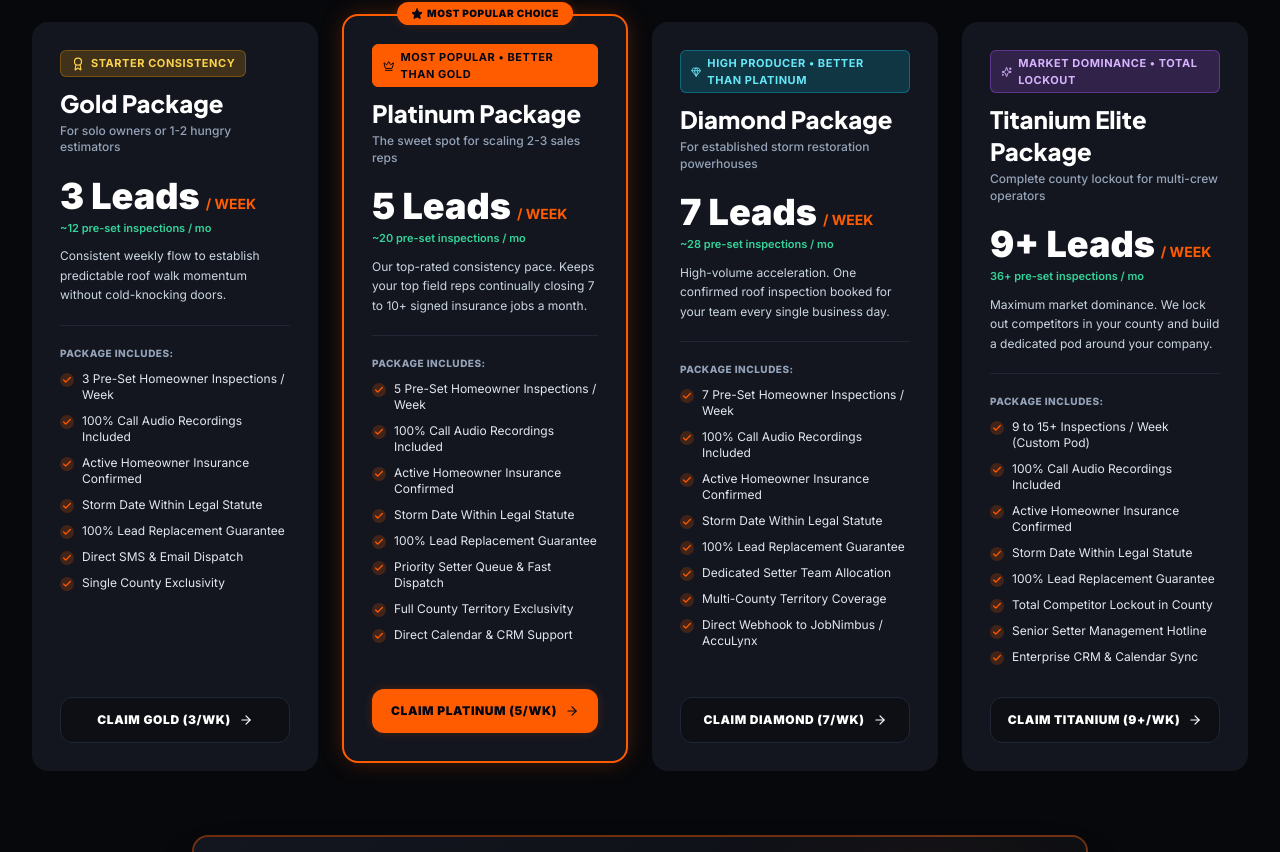
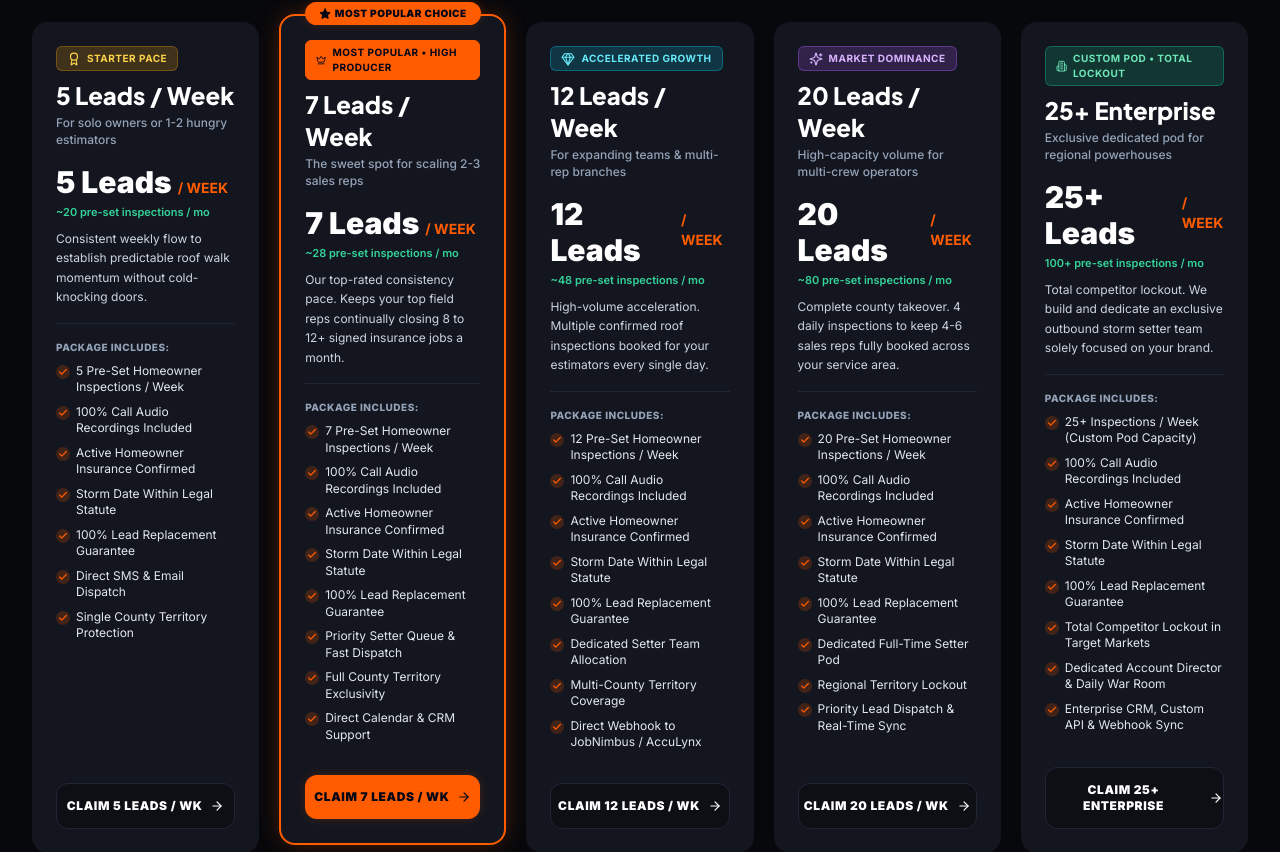
Before and after one commit to farmadvisorar-ux/freshleads-site, a React (Vite) app: page / in a window 1280 px wide. Shown: the part 7452-8304 px from the top of the page. Built offline with nearby package versions, Linux system fonts and the light colour scheme.

Commit message:
Update lead packages to 5/wk, 7/wk, 12/wk, 20/wk, and 25+ Enterprise

```diff
--- a/src/components/PricingTiers.jsx
+++ b/src/components/PricingTiers.jsx
@@ -9,7 +9,7 @@ export default function PricingTiers({ onOpenTerritoryModal, onNavigateToPrivacy
     companyName: '',
     phone: '',
     email: '',
-    leadVolume: 'Platinum Package (5 Leads / Week)',
+    leadVolume: '7 Leads / Week Package',
     zipOrCounty: '',
     smsConsent: false
   });
@@ -18,44 +18,44 @@ export default function PricingTiers({ onOpenTerritoryModal, onNavigateToPrivacy
 
   const tiers = [
     {
-      id: "gold",
-      name: "Gold Package",
+      id: "5-leads",
+      name: "5 Leads / Week",
       icon: Award,
-      badgeText: "Starter Consistency",
+      badgeText: "Starter Pace",
       badgeColor: "bg-amber-500/20 text-amber-300 border-amber-500/30",
       accentBorder: "border-amber-500/30 hover:border-amber-400/80",
       tagline: "For solo owners or 1-2 hungry estimators",
-      volume: "3 Leads",
+      volume: "5 Leads",
       frequency: "/ week",
-      monthlyEquivalent: "~12 pre-set inspections / mo",
+      monthlyEquivalent: "~20 pre-set inspections / mo",
       description: "Consistent weekly flow to establish predictable roof walk momentum without cold-knocking doors.",
       popular: false,
       features: [
-        "3 Pre-Set Homeowner Inspections / Week",
+        "5 Pre-Set Homeowner Inspections / Week",
         "100% Call Audio Recordings Included",
         "Active Homeowner Insurance Confirmed",
         "Storm Date Within Legal Statute",
         "100% Lead Replacement Guarantee",
         "Direct SMS & Email Dispatch",
-        "Single County Exclusivity"
+        "Single County Territory Protection"
       ],
-      cta: "Claim Gold (3/wk)"
+      cta: "Claim 5 Leads / Wk"
     },
     {
-      id: "platinum",
-      name: "Platinum Package",
+      id: "7-leads",
+      name: "7 Leads / Week",
       icon: Crown,
-      badgeText: "Most Popular • Better Than Gold",
+      badgeText: "Most Popular • High Producer",
       badgeColor: "bg-fresh-orange text-slate-950 font-black border-fresh-orange",
       accentBorder: "border-2 border-fresh-orange shadow-orange-glow",
       tagline: "The sweet spot for scaling 2-3 sales reps",
-      volume: "5 Leads",
+      volume: "7 Leads",
       frequency: "/ week",
-      monthlyEquivalent: "~20 pre-set inspections / mo",
-      description: "Our top-rated consistency pace. Keeps your top field reps continually closing 7 to 10+ signed insurance jobs a month.",
+      monthlyEquivalent: "~28 pre-set inspections / mo",
+      description: "Our top-rated consistency pace. Keeps your top field reps continually closing 8 to 12+ signed insurance jobs a month.",
       popular: true,
       features: [
-        "5 Pre-Set Homeowner Inspections / Week",
+        "7 Pre-Set Homeowner Inspections / Week",
         "100% Call Audio Recordings Included",
         "Active Homeowner Insurance Confirmed",
         "Storm Date Within Legal Statute",
@@ -64,23 +64,23 @@ export default function PricingTiers({ onOpenTerritoryModal, onNavigateToPrivacy
         "Full County Territory Exclusivity",
         "Direct Calendar & CRM Support"
       ],
-      cta: "Claim Platinum (5/wk)"
+      cta: "Claim 7 Leads / Wk"
     },
     {
-      id: "diamond",
-      name: "Diamond Package",
+      id: "12-leads",
+      name: "12 Leads / Week",
       icon: Gem,
-      badgeText: "High Producer • Better Than Platinum",
+      badgeText: "Accelerated Growth",
       badgeColor: "bg-cyan-500/20 text-cyan-300 border-cyan-500/40",
       accentBorder: "border-cyan-500/30 hover:border-cyan-400/80",
-      tagline: "For established storm restoration powerhouses",
-      volume: "7 Leads",
+      tagline: "For expanding teams & multi-rep branches",
+      volume: "12 Leads",
       frequency: "/ week",
-      monthlyEquivalent: "~28 pre-set inspections / mo",
-      description: "High-volume acceleration. One confirmed roof inspection booked for your team every single business day.",
+      monthlyEquivalent: "~48 pre-set inspections / mo",
+      description: "High-volume acceleration. Multiple confirmed roof inspections booked for your estimators every single day.",
       popular: false,
       features: [
-        "7 Pre-Set Homeowner Inspections / Week",
+        "12 Pre-Set Homeowner Inspections / Week",
         "100% Call Audio Recordings Included",
         "Active Homeowner Insurance Confirmed",
         "Storm Date Within Legal Statute",
@@ -89,32 +89,57 @@ export default function PricingTiers({ onOpenTerritoryModal, onNavigateToPrivacy
         "Multi-County Territory Coverage",
         "Direct Webhook to JobNimbus / AccuLynx"
       ],
-      cta: "Claim Diamond (7/wk)"
+      cta: "Claim 12 Leads / Wk"
     },
     {
-      id: "titanium",
-      name: "Titanium Elite Package",
+      id: "20-leads",
+      name: "20 Leads / Week",
       icon: Sparkles,
-      badgeText: "Market Dominance • Total Lockout",
+      badgeText: "Market Dominance",
       badgeColor: "bg-purple-500/20 text-purple-300 border-purple-500/40",
       accentBorder: "border-purple-500/30 hover:border-purple-400/80",
-      tagline: "Complete county lockout for multi-crew operators",
-      volume: "9+ Leads",
+      tagline: "High-capacity volume for multi-crew operators",
+      volume: "20 Leads",
       frequency: "/ week",
-      monthlyEquivalent: "36+ pre-set inspections / mo",
-      description: "Maximum market dominance. We lock out competitors in your county and build a dedicated pod around your company.",
+      monthlyEquivalent: "~80 pre-set inspections / mo",
+      description: "Complete county takeover. 4 daily inspections to keep 4-6 sales reps fully booked across your service area.",
       popular: false,
       features: [
-        "9 to 15+ Inspections / Week (Custom Pod)",
+        "20 Pre-Set Homeowner Inspections / Week",
         "100% Call Audio Recordings Included",
         "Active Homeowner Insurance Confirmed",
         "Storm Date Within Legal Statute",
         "100% Lead Replacement Guarantee",
-        "Total Competitor Lockout in County",
-        "Senior Setter Management Hotline",
-        "Enterprise CRM & Calendar Sync"
+        "Dedicated Full-Time Setter Pod",
+        "Regional Territory Lockout",
+        "Priority Lead Dispatch & Real-Time Sync"
       ],
-      cta: "Claim Titanium (9+/wk)"
+      cta: "Claim 20 Leads / Wk"
+    },
+    {
+      id: "25-enterprise",
+      name: "25+ Enterprise",
+      icon: Building2,
+      badgeText: "Custom Pod • Total Lockout",
+      badgeColor: "bg-emerald-500/20 text-emerald-300 border-emerald-500/40",
+      accentBorder: "border-emerald-500/30 hover:border-emerald-400/80",
+      tagline: "Exclusive dedicated pod for regional powerhouses",
+      volume: "25+ Leads",
+      frequency: "/ week",
+      monthlyEquivalent: "100+ pre-set inspections / mo",
+      description: "Total competitor lockout. We build and dedicate an exclusive outbound storm setter team solely focused on your brand.",
+      popular: false,
+      features: [
+        "25+ Inspections / Week (Custom Pod Capacity)",
+        "100% Call Audio Recordings Included",
+        "Active Homeowner Insurance Confirmed",
+        "Storm Date Within Legal Statute",
+        "100% Lead Replacement Guarantee",
+        "Total Competitor Lockout in Target Markets",
+        "Dedicated Account Director & Daily War Room",
+        "Enterprise CRM, Custom API & Webhook Sync"
+      ],
+      cta: "Claim 25+ Enterprise"
     }
   ];
 
@@ -155,15 +180,15 @@ export default function PricingTiers({ onOpenTerritoryModal, onNavigateToPrivacy
           </p>
         </div>
 
-        {/* 4 Weekly Pricing Cards Grid */}
-        <div className="grid grid-cols-1 md:grid-cols-2 lg:grid-cols-4 gap-6 items-stretch mb-16">
+        {/* 5 Weekly Pricing Cards Grid */}
+        <div className="grid grid-cols-1 md:grid-cols-2 lg:grid-cols-3 xl:grid-cols-5 gap-5 items-stretch mb-16">
           {tiers.map((tier) => {
             const TierIcon = tier.icon;
             return (
               <div
                 key={tier.id}
-                className={`rounded-2xl flex flex-col justify-between transition-all duration-300 relative bg-fresh-card p-6 sm:p-7 ${
-                  tier.popular ? 'lg:-translate-y-2' : ''
+                className={`rounded-2xl flex flex-col justify-between transition-all duration-300 relative bg-fresh-card p-5 sm:p-6 ${
+                  tier.popular ? 'xl:-translate-y-2' : ''
                 } ${tier.accentBorder}`}
               >
                 {/* Popular Pill */}
@@ -176,40 +201,40 @@ export default function PricingTiers({ onOpenTerritoryModal, onNavigateToPrivacy
 
                 <div>
                   {/* Tier Badge & Name */}
-                  <div className="mb-5">
-                    <div className={`inline-flex items-center gap-1.5 px-2.5 py-1 rounded-md text-[11px] font-bold uppercase tracking-wider border mb-2.5 ${tier.badgeColor}`}>
+                  <div className="mb-4">
+                    <div className={`inline-flex items-center gap-1.5 px-2.5 py-1 rounded-md text-[10px] font-bold uppercase tracking-wider border mb-2 ${tier.badgeColor}`}>
                       <TierIcon className="w-3.5 h-3.5" />
                       <span>{tier.badgeText}</span>
                     </div>
-                    <h3 className="text-2xl font-black text-white">{tier.name}</h3>
+                    <h3 className="text-xl sm:text-2xl font-black text-white">{tier.name}</h3>
                     <p className="text-xs text-slate-400 font-medium mt-1 leading-snug">{tier.tagline}</p>
                   </div>
 
                   {/* Volume Display */}
-                  <div className="pb-5 mb-5 border-b border-fresh-border">
+                  <div className="pb-4 mb-4 border-b border-fresh-border">
                     <div className="flex items-baseline gap-1.5">
-                      <span className="text-3xl sm:text-4xl font-black text-white">{tier.volume}</span>
-                      <span className="text-fresh-orange text-sm font-bold uppercase">{tier.frequency}</span>
+                      <span className="text-2xl sm:text-3xl font-black text-white">{tier.volume}</span>
+                      <span className="text-fresh-orange text-xs sm:text-sm font-bold uppercase">{tier.frequency}</span>
                     </div>
                     <span className="text-[11px] text-emerald-400 font-semibold block mt-1">
                       {tier.monthlyEquivalent}
                     </span>
-                    <p className="text-xs text-slate-300 mt-2.5 leading-relaxed">
+                    <p className="text-xs text-slate-300 mt-2 leading-relaxed">
                       {tier.description}
                     </p>
                   </div>
 
                   {/* Feature List */}
-                  <div className="space-y-2.5 mb-6">
+                  <div className="space-y-2 mb-6">
                     <span className="text-[10px] uppercase font-extrabold text-slate-400 tracking-wider block">
                       Package Includes:
                     </span>
                     {tier.features.map((feat, fIdx) => (
-                      <div key={fIdx} className="flex items-start gap-2 text-xs text-slate-200">
+                      <div key={fIdx} className="flex items-start gap-1.5 text-xs text-slate-200">
                         <div className="w-3.5 h-3.5 rounded-full bg-fresh-orange/20 text-fresh-orange flex items-center justify-center shrink-0 mt-0.5">
                           <Check className="w-2.5 h-2.5 stroke-[3]" />
                         </div>
-                        <span>{feat}</span>
+                        <span className="leading-snug">{feat}</span>
                       </div>
                     ))}
                   </div>
@@ -218,7 +243,7 @@ export default function PricingTiers({ onOpenTerritoryModal, onNavigateToPrivacy
                 {/* Card CTA Button */}
                 <div className="pt-2">
                   <button
-                    onClick={() => onOpenTerritoryModal({ volume: `${tier.name} (${tier.volume} / Week)` })}
+                    onClick={() => onOpenTerritoryModal({ volume: `${tier.name} Package` })}
                     className={`w-full py-3.5 rounded-xl font-black text-xs uppercase tracking-wider transition-all flex items-center justify-center gap-2 cursor-pointer ${
                       tier.popular
                         ? 'bg-fresh-orange hover:bg-fresh-orangeHover text-slate-950 shadow-orange-sm hover:scale-[1.02]'
@@ -369,11 +394,11 @@ export default function PricingTiers({ onOpenTerritoryModal, onNavigateToPrivacy
                     onChange={handleInlineChange}
                     className="w-full px-4 py-3 bg-fresh-dark border border-fresh-border rounded-xl text-white focus:outline-none focus:border-fresh-orange text-sm font-medium cursor-pointer"
                   >
-                    <option value="Gold Package (3 Leads / Week)">Gold Package (3 Leads / Week)</option>
-                    <option value="Platinum Package (5 Leads / Week)">Platinum Package (5 Leads / Week) - Most Popular</option>
-                    <option value="Diamond Package (7 Leads / Week)">Diamond Package (7 Leads / Week)</option>
-                    <option value="Titanium Elite Package (9+ Leads / Week)">Titanium Elite Package (9+ Leads / Week)</option>
-                    <option value="Custom Enterprise Volume">Custom Enterprise Volume (10+ Leads / Week)</option>
+                    <option value="5 Leads / Week Package">5 Leads / Week Package</option>
+                    <option value="7 Leads / Week Package">7 Leads / Week Package - Most Popular</option>
+                    <option value="12 Leads / Week Package">12 Leads / Week Package</option>
+                    <option value="20 Leads / Week Package">20 Leads / Week Package</option>
+                    <option value="25+ Enterprise Package">25+ Enterprise Package (25+ Leads / Week)</option>
                   </select>
                 </div>
 
--- a/src/components/PrivacyPolicy.jsx
+++ b/src/components/PrivacyPolicy.jsx
@@ -93,7 +93,7 @@ export default function PrivacyPolicy({ onNavigateHome, onOpenTerritoryModal })
           <ul className="list-disc pl-6 space-y-1.5 text-slate-300">
             <li><strong className="text-white">Contact Details:</strong> First and last name, business email address, company name, and direct telephone/mobile phone number.</li>
             <li><strong className="text-white">Territory Specifications:</strong> Desired target zip codes, counties, states, and storm swath markets.</li>
-            <li><strong className="text-white">Operational Parameters:</strong> Desired weekly lead volume package (e.g. Gold, Platinum, Diamond, Titanium Elite) and roof inspection crew capacity.</li>
+            <li><strong className="text-white">Operational Parameters:</strong> Desired weekly lead volume package (e.g. 5, 7, 12, 20, or 25+ Enterprise) and roof inspection crew capacity.</li>
             <li><strong className="text-white">Communications Records:</strong> Call notes, correspondence via email, and call recordings conducted with our setters or customer success agents for quality assurance and training purposes.</li>
           </ul>
         </section>
--- a/src/components/TermsOfService.jsx
+++ b/src/components/TermsOfService.jsx
@@ -85,7 +85,7 @@ export default function TermsOfService({ onNavigateHome, onOpenTerritoryModal, o
 
             <div className="p-3.5 rounded-xl bg-fresh-card border border-fresh-border">
               <strong className="text-white block font-bold mb-1">Message Frequency:</strong>
-              <span>Message frequency varies depending on your selected lead volume package (e.g. 3, 5, 7, or 9+ appointments/week) and active storm weather events in your contracted county.</span>
+              <span>Message frequency varies depending on your selected lead volume package (e.g. 5, 7, 12, 20, or 25+ appointments/week) and active storm weather events in your contracted county.</span>
             </div>
 
             <div className="p-3.5 rounded-xl bg-fresh-card border border-fresh-border">
--- a/src/components/TerritoryCheckerModal.jsx
+++ b/src/components/TerritoryCheckerModal.jsx
@@ -14,7 +14,7 @@ export default function TerritoryCheckerModal({
 
   const [formData, setFormData] = useState({
     zipOrCounty: initialData.zipOrCounty || '',
-    leadVolume: initialData.volume || 'Platinum Package (5 Leads / Week)',
+    leadVolume: initialData.volume || '7 Leads / Week Package',
     contactName: '',
     companyName: '',
     email: '',
@@ -160,11 +160,11 @@ export default function TerritoryCheckerModal({
                   onChange={handleInputChange}
                   className="w-full bg-fresh-card border border-fresh-border rounded-lg text-white font-bold text-sm px-3 py-2 focus:outline-none focus:border-fresh-orange cursor-pointer"
                 >
-                  <option value="Gold Package (3 Leads / Week)">Gold Package (3 Leads / Week)</option>
-                  <option value="Platinum Package (5 Leads / Week)">Platinum Package (5 Leads / Week) - Most Popular</option>
-                  <option value="Diamond Package (7 Leads / Week)">Diamond Package (7 Leads / Week)</option>
-                  <option value="Titanium Elite Package (9+ Leads / Week)">Titanium Elite Package (9+ Leads / Week)</option>
-                  <option value="Custom Enterprise Volume">Custom Enterprise Volume (10+ Leads / Week)</option>
+                  <option value="5 Leads / Week Package">5 Leads / Week Package</option>
+                  <option value="7 Leads / Week Package">7 Leads / Week Package - Most Popular</option>
+                  <option value="12 Leads / Week Package">12 Leads / Week Package</option>
+                  <option value="20 Leads / Week Package">20 Leads / Week Package</option>
+                  <option value="25+ Enterprise Package">25+ Enterprise Package (25+ Leads / Week)</option>
                 </select>
               </div>
 
```
